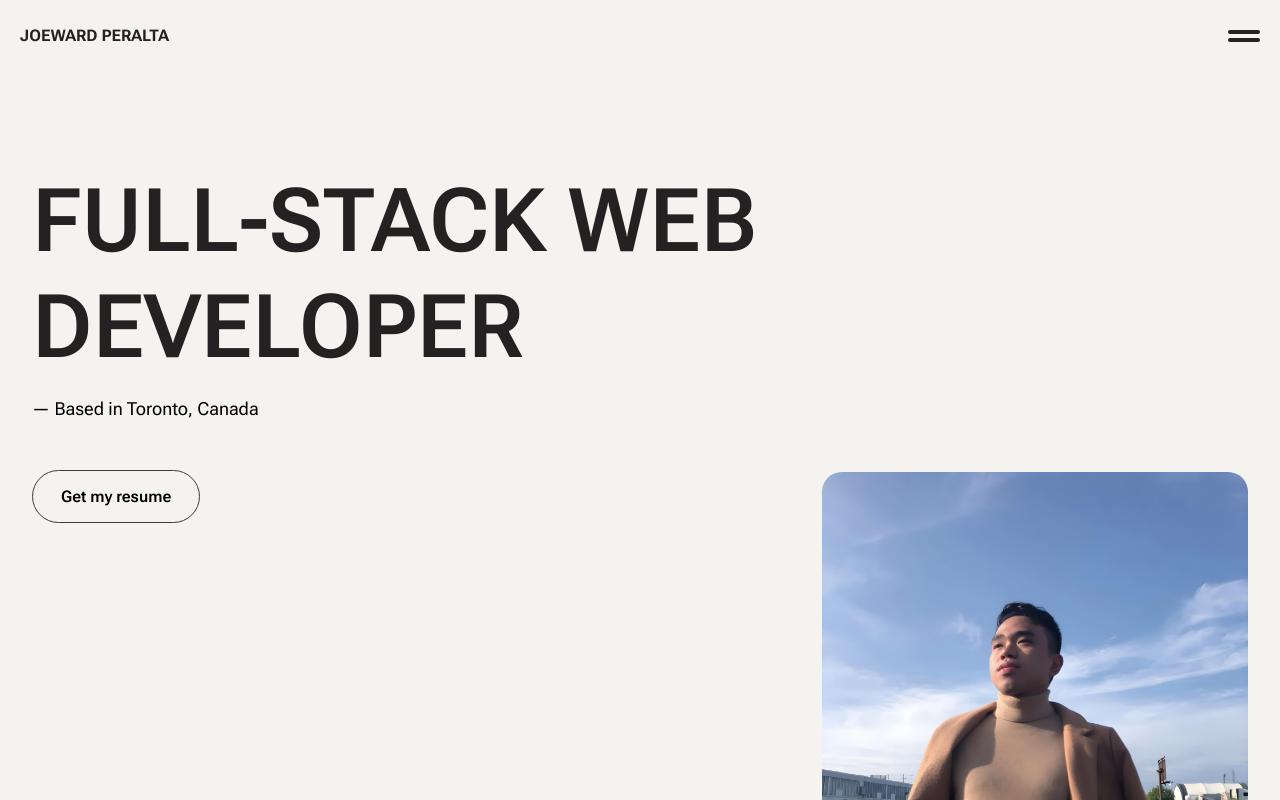
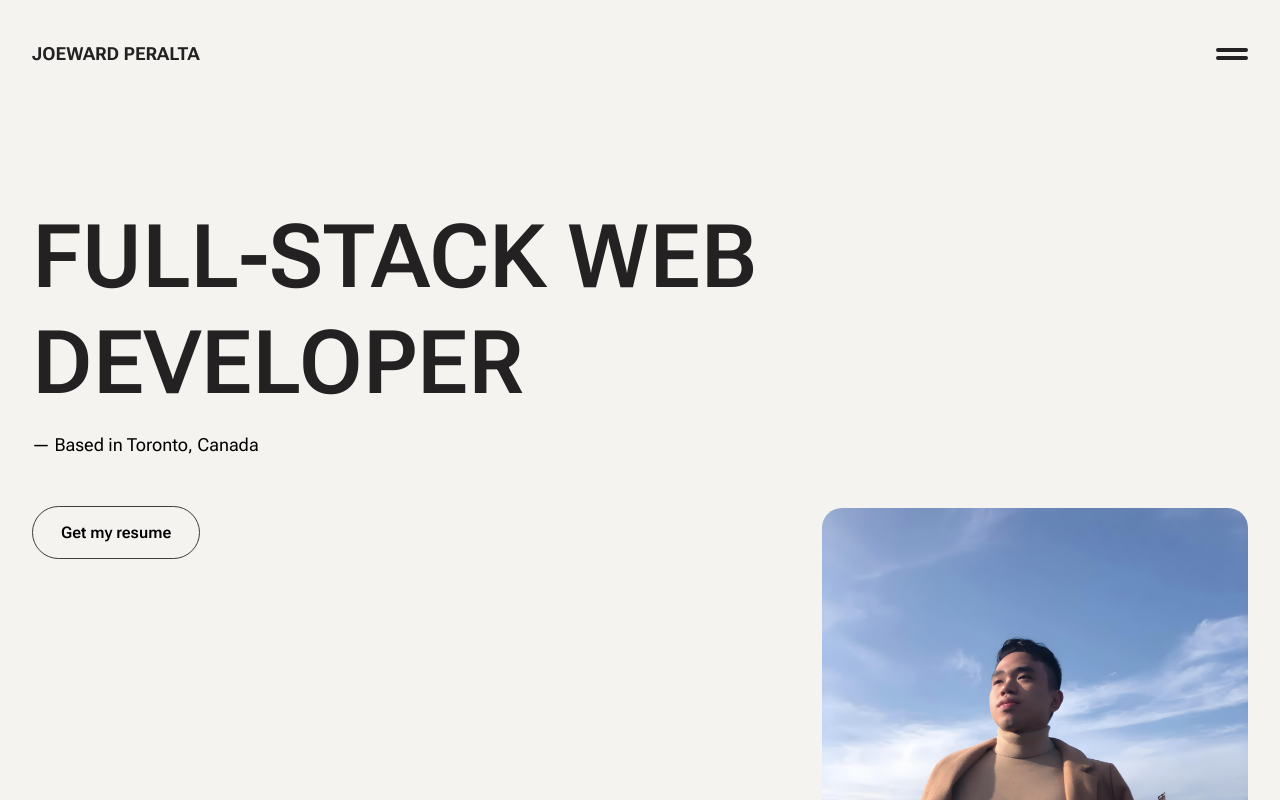
Before and after one commit to joewardperalta/developer-portfolio, a Next.js app: page / in a window 1280 px wide. Shown: the top 800 px of the page. Built offline with nearby package versions, Linux system fonts and the light colour scheme.

Commit message:
Modified the spacing around the navbar for tablet device. I also updated the size of the logo.

```diff
--- a/components/Navbar.jsx
+++ b/components/Navbar.jsx
@@ -21,8 +21,8 @@ export default function Navbar() {
   }
 
   return (
-    <div>
-      <div className="relative z-50 flex w-full justify-between px-5 py-6">
+    <div className="tablet:px-8 tablet:py-10 px-5 py-6">
+      <div className="relative z-50 flex w-full justify-between">
         <Logo />
         <HamburgerButton onClick={showNav} />
       </div>
@@ -34,7 +34,7 @@ export default function Navbar() {
 function Logo() {
   return (
     <div>
-      <a className="text-secondary font-bold uppercase" href="#">
+      <a className="tablet:text-lg font-bold uppercase text-secondary" href="#">
         Joeward Peralta
       </a>
     </div>
@@ -44,8 +44,8 @@ function Logo() {
 function HamburgerButton({ onClick }) {
   return (
     <button className="space-y-1" onClick={onClick}>
-      <div className="bg-secondary h-1 w-8 rounded-full"></div>
-      <div className="bg-secondary h-1 w-8 rounded-full"></div>
+      <div className="h-1 w-8 rounded-full bg-secondary"></div>
+      <div className="h-1 w-8 rounded-full bg-secondary"></div>
     </button>
   );
 }
@@ -53,11 +53,11 @@ function HamburgerButton({ onClick }) {
 function Nav({ ref }) {
   return (
     <div
-      className="bg-primary absolute left-0 top-0 z-10 hidden h-screen w-full px-5 pb-6 pt-32"
+      className="absolute left-0 top-0 z-10 hidden h-screen w-full bg-primary px-5 pb-6 pt-32"
       ref={ref}
     >
-      <nav className="border-secondary border-b pb-14">
-        <ul className="text-secondary space-y-7 font-bold uppercase">
+      <nav className="border-b border-secondary pb-14">
+        <ul className="space-y-7 font-bold uppercase text-secondary">
           <li>
             <Link href="#technologies">Technologies</Link>
           </li>
@@ -73,7 +73,7 @@ function Nav({ ref }) {
         </ul>
       </nav>
 
-      <ul className="text-secondary space-y-7 pt-14 font-bold uppercase">
+      <ul className="space-y-7 pt-14 font-bold uppercase text-secondary">
         <li>
           <Link href="mailto:joeward_peralta@outlook.com">E-mail</Link>
         </li>
```
